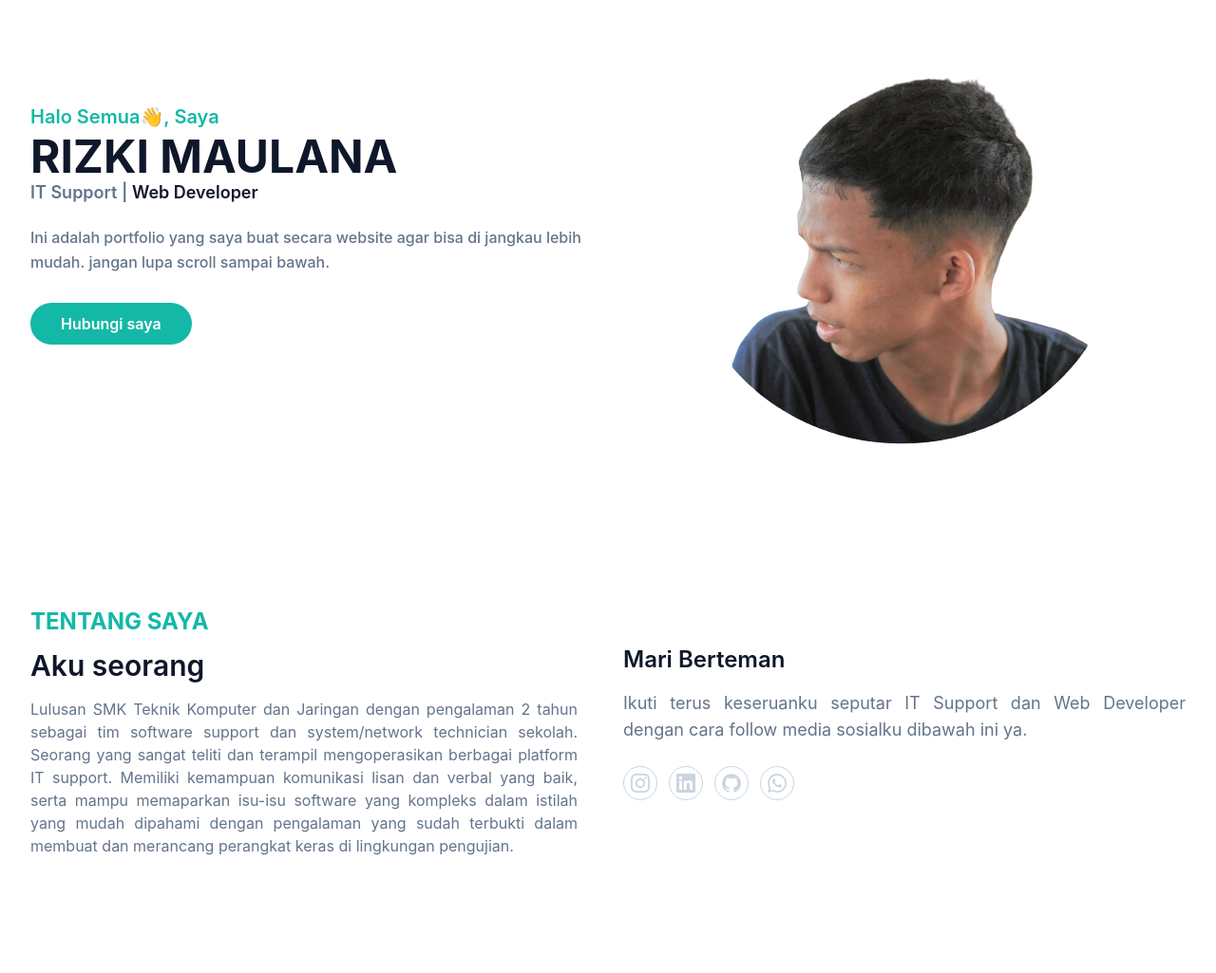
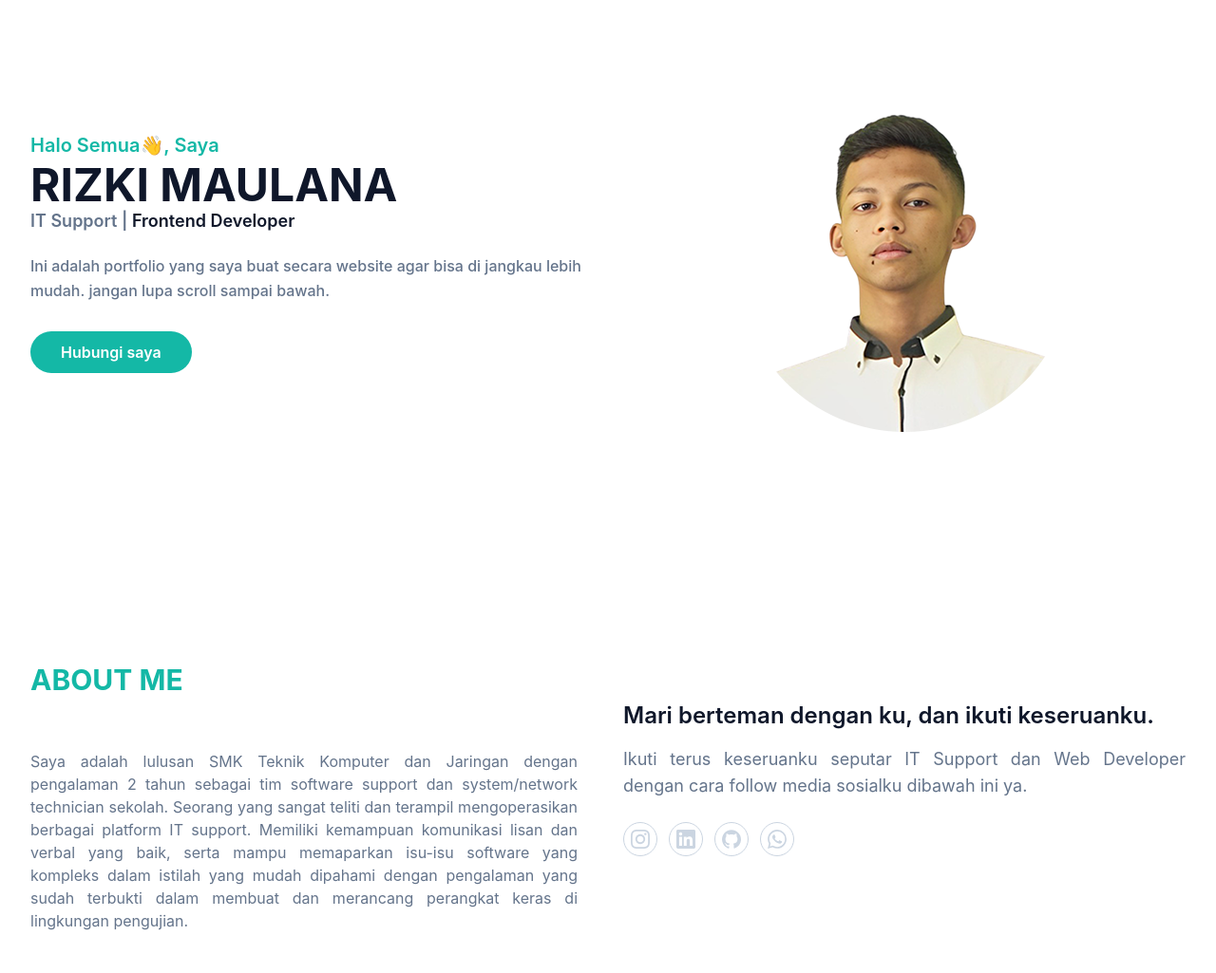
Before and after one commit to ulmauull/ulmauull.portfolio, a website: page index.html in a window 1280 px wide. Shown: the part 177-1202 px from the top of the page at 95% size. Drawn offline with Linux system fonts and the light colour scheme.

Commit message:
Update index.html

```diff
--- a/index.html
+++ b/index.html
@@ -4,7 +4,7 @@
     <meta charset="UTF-8" />
     <meta http-equiv="X-UA-Compatible" content="IE=edge" />
     <meta name="viewport" content="width=device-width, initial-scale=1.0" />
-    <title>PORTFOLIO RIZKI MAULANA</title>
+    <title>Portfolio #4</title>
     <link rel="shortcut icon" href="dist/img/icon.png">
     <link href="dist/output.css" rel="stylesheet" />
   </head>
@@ -51,7 +51,7 @@
         <div class="flex flex-wrap">
           <div class="w-full self-center px-4 lg:w-1/2">
             <h1 class="text-base font-semibold text-primary md:text-xl">Halo Semua👋, Saya <span class="block font-bold text-dark text-4xl mt-1 lg:text-5xl">RIZKI MAULANA</span></h1>
-            <h2 class="font-semibold text-secondary text-lg mb-5 lg:2xl:">IT Support | <span class="font-semibold text-dark">Web Developer</span></h2>
+            <h2 class="font-semibold text-secondary text-lg mb-5 lg:2xl:">IT Support | <span class="font-semibold text-dark">Frontend Developer</span></h2>
             <p class="font-medium text-secondary mb-10 leading-relaxed">
               Ini adalah portfolio yang saya buat secara website agar bisa di jangkau lebih mudah. jangan lupa scroll sampai bawah.
             </p>
@@ -60,7 +60,7 @@
           </div>
           <div class="w-full self-end px-4 lg:w-1/2">
             <div class="relative mt-14 lg:mt-9 lg:right-0">
-              <img src="dist/img/pict3.png" alt="Rizki Maulana" class="max-w-full mx-auto" />
+              <img src="dist/img/fot.png" alt="Rizki Maulana " class="max-w-full mx-auto" />
             </div>
           </div>
         </div>
@@ -73,9 +73,8 @@
       <div class="container">
         <div class="flex flex-wrap">
           <div class="w-full px-4 mb-10 lg:w-1/2">
-            <h4 class="font-bold uppercase text-primary text-2xl mb-3">Tentang Saya</h4>
-            <h3 class="font-semibold text-dark text-2xl mb-4 max-w-md lg:text-3xl">Aku seorang</h3>
-            <p class="text-justify font-normal text-secondary max-w-xl"> Lulusan SMK Teknik Komputer dan Jaringan dengan pengalaman 2 tahun sebagai tim software
+            <h4 class="font-bold uppercase text-primary text-3xl mb-14">About Me</h4>
+            <p class="text-justify font-normal text-secondary max-w-xl"> Saya adalah lulusan SMK Teknik Komputer dan Jaringan dengan pengalaman 2 tahun sebagai tim software
               support dan system/network technician sekolah. Seorang yang sangat teliti dan terampil mengoperasikan
               berbagai platform IT support. Memiliki kemampuan komunikasi lisan dan verbal yang baik, serta mampu
               memaparkan isu-isu software yang kompleks dalam istilah yang mudah dipahami dengan pengalaman yang
@@ -83,7 +82,7 @@
               </p>
           </div>
           <div class="w-full px-4 lg:w-1/2">
-            <h3 class="font-semibold text-dark text-2xl mb-4 lg:pt-10">Mari Berteman</h3>
+            <h3 class="font-semibold text-dark text-2xl mb-4 lg:pt-10">Mari berteman dengan ku, dan ikuti keseruanku.</h3>
             <p class="text-justify font-normal text-secondary mb-6 lg:text-lg">Ikuti terus keseruanku seputar IT Support dan Web Developer dengan cara follow media sosialku dibawah ini ya.</p>
             <div class="flex items-center">
               <!-- Instagram -->
@@ -150,7 +149,7 @@
             </a>
             </div>
             <h3 class="font-semibold text-xl text-dark mt-5 mb-3">IT SUPPORT</h3>
-            <p class="font-medium text-sm text-secondary">Portfolio jobdesk IT Support dalam bentuk foto.</p>
+            <p class="font-medium text-sm text-secondary">Portfolio Jobdesk IT Support dalam bentuk foto.</p>
           </div>
           <div class="mb-12 p-4 md:w-1/2">
             <div class="rounded-md shadow-md overflow-hidden">
@@ -239,7 +238,7 @@
               </li>
               <li>
                 <a href="#" class="inline-block text-base hover:text-pro
-                 mb-3">Web Developer</a>
+                 mb-3">Frontend Developer</a>
               </li>
               <li>
                 <a href="#" class="inline-block text-base hover:text-pro
```
